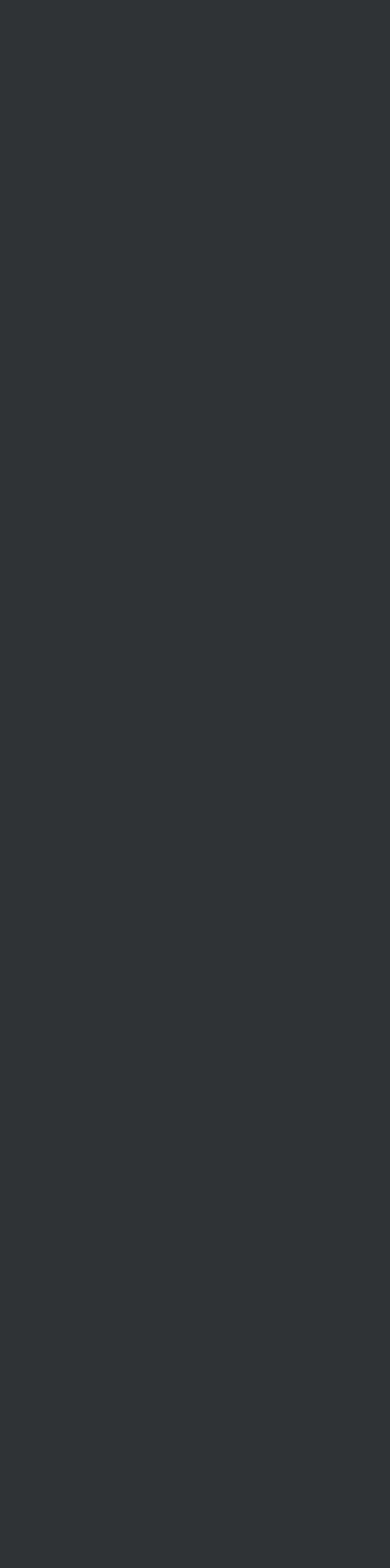
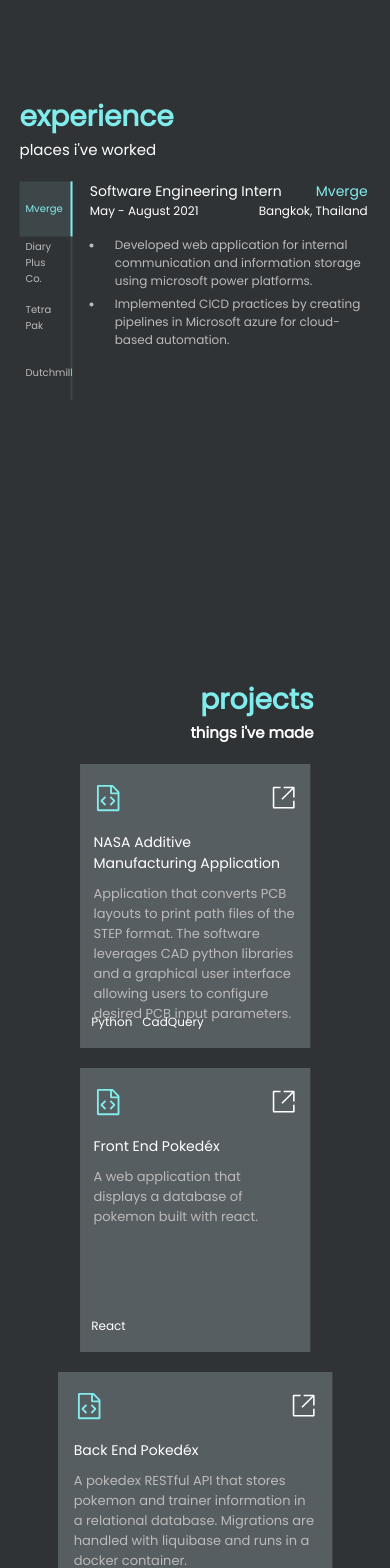
Before and after one commit to kavinchai/kavin_website, a React (Create React App) app: page / in a window 390 px wide. Shown: the part 1220-2788 px from the top of the page. Before the commit the page ends 1182 px from the top, so only its background shows below. Built offline with nearby package versions, Linux system fonts and the light colour scheme.

Commit message:
Added mobile resolution for exp and projects

```diff
--- a/src/components/App.js
+++ b/src/components/App.js
@@ -9,6 +9,9 @@ import NotSupported from "./NotSupported";
 import Tech from "./Tech";
 import MobileAbout from "./MobileAbout";
 import MobileTech from "./MobileTech";
+import MobileExp from "./MobileExp";
+import MobileProject from "./MobileProject";
+
 const App = () => {
   const [validSize, setValidSize] = useState();
   const [width, setWidth] = useState(0);
@@ -47,6 +50,8 @@ const App = () => {
         <div className="mobileContainer">
           <MobileAbout />
           <MobileTech />
+          <MobileExp />
+          <MobileProject />
         </div>
       )}
     </>
--- a/src/components/ExpDesc.js
+++ b/src/components/ExpDesc.js
@@ -2,7 +2,7 @@ import React from "react";
 import "../css/ExpDesc.css";
 
 const ExpDesc = ({
-  data: { date, title, company, location, duration, url, text },
+  data: { title, company, location, duration, url, text },
 }) => {
   return (
     <div className="expDescComponent">
--- a/src/components/MobileExp.js
+++ b/src/components/MobileExp.js
@@ -0,0 +1,44 @@
+import React, { useEffect, useState } from "react";
+import "../css/MobileExp.css";
+import jobsJson from "../content/jobs.json";
+import MobileExpDesc from "./MobileExpDesc";
+
+const MobileExp = () => {
+  const [dispNum, setDispNum] = useState(1);
+  const [data, setData] = useState({});
+
+  useEffect(() => {
+    setData(jobsJson.data[dispNum - 1]);
+  }, [dispNum]);
+
+  return (
+    <div className="mobileExpComponent">
+      <div className="mobileExpContainer">
+        <div className="mobileExpHeaderText1">experience</div>
+        <div className="mobileExpHeaderText2">places i've worked</div>
+        <div className="mobileExpBody">
+          <div className="mobileExpNavContainer">
+            {jobsJson.data.map((mobileExpInfo, index) => (
+              <button
+                key={`${index} ${dispNum}`}
+                className={
+                  dispNum === index + 1
+                    ? `mobileExpNavBtn mobileExpNavBtnActive`
+                    : `mobileExpNavBtn`
+                }
+                onClick={() => {
+                  setDispNum(index + 1);
+                }}
+              >
+                {mobileExpInfo.company}
+              </button>
+            ))}
+          </div>
+          <MobileExpDesc data={data} />
+        </div>
+      </div>
+    </div>
+  );
+};
+
+export default MobileExp;
--- /dev/null
+++ b/src/components/MobileExpDesc.js
@@ -0,0 +1,37 @@
+import React from "react";
+import "../css/MobileExpDesc.css";
+
+const MobileExpDesc = ({
+  data: { title, company, location, duration, url, text },
+}) => {
+  return (
+    <div className="mobileExpDescComponent">
+      <div className="mobileExpDescHeader">
+        <div className="mobileExpDescHeaderSec1">
+          <div className="mobileExpDescTitle">{title}</div>
+          <a
+            href={url}
+            target="_blank"
+            rel="noreferrer"
+            className="mobileExpDescCompany"
+          >{`${company}`}</a>
+        </div>
+        <div className="mobileExpDescHeaderSec2">
+          <div className="mobileExpDescDuration">{duration}</div>
+          <div className="mobileExpDescLocation">{location}</div>
+        </div>
+      </div>
+      <div className="mobileExpDescBody">
+        <ul className="mobileExpDescUnorderedList">
+          {text?.map((key) => (
+            <li key={key} className="mobileExpDescList">
+              {key}
+            </li>
+          ))}
+        </ul>
+      </div>
+    </div>
+  );
+};
+
+export default MobileExpDesc;
--- /dev/null
+++ b/src/components/MobileProject.js
@@ -0,0 +1,24 @@
+import React from "react";
+import "../css/MobileProject.css";
+import MobileProjectCard from "./MobileProjectCard";
+import projectsJson from "../content/projects.json";
+
+const MobileProject = () => {
+  return (
+    <div className="mobileProjComponent">
+      <div className="mobileProjContainer">
+        <div className="mobileProjHeader">
+          <div className="mobileProjText1">projects</div>
+          <div className="mobileProjText2">things i've made</div>
+        </div>
+        <div className="mobileProjBody">
+          {projectsJson.data.map((projInfo, index) => (
+            <MobileProjectCard key={index} proj={projInfo} />
+          ))}
+        </div>
+      </div>
+    </div>
+  );
+};
+
+export default MobileProject;
--- /dev/null
+++ b/src/components/MobileProjectCard.js
@@ -0,0 +1,36 @@
+import React from "react";
+import "../css/MobileProjectCard.css";
+import { VscLinkExternal, VscFileCode } from "react-icons/vsc";
+
+const MobileProjectCard = ({ proj: { title, desc, link, tech } }) => {
+  return (
+    <a
+      className="projCardComponent"
+      href={link}
+      target="_blank"
+      rel="noreferrer"
+    >
+      <div className="mobileProjCardHeader">
+        <div className="mobileProjCardHeaderSection">
+          <VscFileCode className="mobileProjCardIcon1" />
+          <VscLinkExternal className="mobileProjCardIcon2" />
+        </div>
+      </div>
+      <div className="mobileProjCardBody">
+        <div className="mobileProjCardTitle">{title}</div>
+        <div className="mobileProjCardDesc">{desc}</div>
+      </div>
+      <div className="mobileProjCardFooter">
+        <div className="mobileProjCardTech">
+          {tech.map((key, index) => (
+            <div key={index} className={`techUsed techUsed${index + 1}`}>
+              {key}
+            </div>
+          ))}
+        </div>
+      </div>
+    </a>
+  );
+};
+
+export default MobileProjectCard;
--- /dev/null
+++ b/src/css/MobileExp.css
@@ -0,0 +1,81 @@
+.mobileExpComponent {
+  background-color: var(--background-color);
+
+  height: 80%;
+  width: 100vw;
+}
+
+.mobileExpContainer {
+  /* border: 5px solid #ffff00; */
+
+  position: relative;
+  left: 50%;
+  top: 50%;
+  transform: translate(-50%, -50%);
+  padding: 10px;
+  height: 60%;
+  width: 90%;
+}
+
+.mobileExpHeaderText1 {
+  /* background-color: blue; */
+
+  width: 100%;
+  height: auto;
+  color: var(--primary-color);
+  font-size: 28px;
+  font-weight: bold;
+  font-family: "Poppins", sans-serif;
+}
+
+.mobileExpHeaderText2 {
+  /* background-color: green; */
+
+  width: 100%;
+  height: auto;
+  color: white;
+  font-size: 15px;
+  font-family: "Poppins", sans-serif;
+  padding-bottom: 20px;
+}
+
+.mobileExpBody {
+  /* background-color: red; */
+
+  width: 100%;
+  height: 75%;
+  display: flex;
+}
+
+.mobileExpNavContainer {
+  /* background-color: green; */
+
+  height: 100%;
+  width: 15%;
+}
+
+.mobileExpNavBtn {
+  background-color: transparent;
+
+  width: 100%;
+  height: 18%;
+
+  font-family: "Poppins", sans-serif;
+  font-size: 10px;
+  text-align: left;
+  color: var(--lightText-color);
+
+  cursor: pointer;
+  border: none;
+
+  border-right: 2px solid rgb(185, 239, 239, 0.1);
+}
+
+.mobileExpNavBtnActive {
+  /* background-color: green; */
+
+  color: var(--primary-color);
+  background-color: rgb(185, 239, 239, 0.1);
+
+  border-right: 2px solid var(--primary-color);
+}
--- /dev/null
+++ b/src/css/MobileExpDesc.css
@@ -0,0 +1,88 @@
+.mobileExpDescComponent {
+  /* background-color: blue; */
+
+  height: auto;
+  width: 80%;
+  margin-left: auto;
+  margin-right: 0;
+
+  position: relative;
+}
+
+.mobileExpDescHeader {
+  /* background-color: red; */
+
+  width: 100%;
+  height: auto;
+  margin-bottom: 15px;
+}
+
+.mobileExpDescHeaderSec1 {
+  /* background-color: green; */
+
+  width: 100%;
+  height: auto;
+  display: flex;
+  gap: 10px;
+
+  font-family: "Poppins", sans-serif;
+}
+
+.mobileExpDescTitle {
+  color: white;
+  font-size: 14px;
+}
+
+.mobileExpDescCompany {
+  color: var(--primary-color);
+  text-decoration: underline 0.15em rgba(255, 255, 255, 0);
+  transition: text-decoration-color 300ms;
+  font-size: 14px;
+  margin-left: auto;
+  padding-right: 1%;
+}
+
+.descCompany:hover {
+  text-decoration-color: var(--primary-color);
+  cursor: pointer;
+}
+
+.mobileExpDescHeaderSec2 {
+  /* background-color: red; */
+
+  width: 100%;
+  display: flex;
+
+  font-family: "Poppins", sans-serif;
+  color: white;
+  font-size: 12px;
+
+  display: flex;
+}
+
+.mobileExpDescLocation {
+  margin-left: auto;
+  padding-right: 1%;
+}
+
+.mobileExpDescBody {
+  /* background-color: yellow; */
+
+  width: 100%;
+  height: auto;
+}
+
+.mobileExpDescUnorderedList {
+  /* background-color: red; */
+
+  padding-left: 15px;
+}
+
+.mobileExpDescList {
+  font-family: "Poppins", sans-serif;
+  font-size: 12px;
+  color: var(--lightText-color);
+
+  padding-left: 10px;
+  padding-bottom: 5px;
+}
--- /dev/null
+++ b/src/css/MobileProject.css
@@ -0,0 +1,60 @@
+.mobileProjComponent {
+  background: var(--background-color);
+
+  height: 100vh;
+  width: 100vw;
+}
+
+.mobileProjContainer {
+  /* border: 5px solid #ffff00; */
+  background: var(--background-color);
+
+  position: relative;
+  left: 50%;
+  top: 5%;
+  transform: translate(-50%, 0%);
+
+  min-height: 70%;
+  width: 80%;
+}
+
+.mobileProjHeader {
+  /* background-color: red; */
+  width: 100%;
+
+  height: auto;
+  margin-bottom: 10px;
+}
+
+.mobileProjText1 {
+  padding-right: 12%;
+  color: var(--primary-color);
+  font-family: "Poppins", sans-serif;
+  font-size: 28px;
+  font-weight: bold;
+  text-align: right;
+}
+
+.mobileProjText2 {
+  padding-right: 12%;
+  color: white;
+  font-family: "Poppins", sans-serif;
+  font-size: 15px;
+  font-weight: bold;
+  text-align: right;
+}
+
+.mobileProjBody {
+  /* background-color: blue; */
+  left: 50%;
+  transform: translate(-50%, 0%);
+
+  max-width: 80%;
+  height: auto;
+  position: relative;
+
+  display: flex;
+  flex-wrap: wrap;
+  flex-direction: row;
+  justify-content: center;
+}
--- /dev/null
+++ b/src/css/MobileProjectCard.css
@@ -0,0 +1,98 @@
+.mobileProjCardComponent {
+  background-color: #575e61;
+  height: 280px;
+  width: 280px;
+  margin: 10px;
+  border: 2px solid #575e61;
+
+  text-decoration: none;
+}
+
+.mobileProjCardComponent:hover {
+  transform: translateY(-10px);
+  background-color: rgb(87, 94, 97, 0.6);
+  cursor: pointer;
+  border: 2px solid rgba(255, 255, 255, 0.806);
+}
+
+.mobileProjCardComponent:hover .mobileProjCardTitle {
+  color: var(--primary-color);
+}
+
+.mobileProjCardHeader {
+  /* background-color: red; */
+  width: 100%;
+  height: 20%;
+  margin: 5px 0px;
+}
+
+.mobileProjCardHeaderSection {
+  /* background-color: blue; */
+  height: 60%;
+  width: auto;
+
+  /* top: 50%; */
+  transform: translate(0%, 30%);
+
+  display: flex;
+  align-items: center;
+  margin: 0% 5%;
+}
+
+.mobileProjCardIcon1 {
+  font-size: 30px;
+  fill: var(--primary-color);
+}
+
+.mobileProjCardIcon2 {
+  font-size: 25px;
+  fill: white;
+  margin-left: auto;
+}
+
+.mobileProjCardIcon2:hover {
+  fill: var(--primary-color);
+}
+
+.mobileProjCardBody {
+  /* background-color: yellow; */
+  width: auto;
+  height: 55%;
+  margin: 0% 5% 12%;
+}
+
+.mobileProjCardTitle {
+  /* background-color: red; */
+  font-family: "Poppins", sans-serif;
+  font-size: 14px;
+  color: white;
+  margin-bottom: 10px;
+}
+
+.mobileProjCardDesc {
+  /* background-color: red; */
+  font-family: "Poppins", sans-serif;
+  font-size: 13px;
+  color: var(--lightText-color);
+  display: flex;
+}
+
+.mobileProjCardFooter {
+  /* background-color: aqua; */
+  width: 100%;
+  height: auto;
+  display: flex;
+  /* margin: 0% 5% 0%; */
+}
+
+.mobileProjCardTech {
+  font-family: "Poppins", sans-serif;
+  font-size: 12px;
+  color: white;
+  display: flex;
+  padding: 0% 4% 0%;
+}
+
+.techUsed {
+  margin-right: 10px;
+}
```
